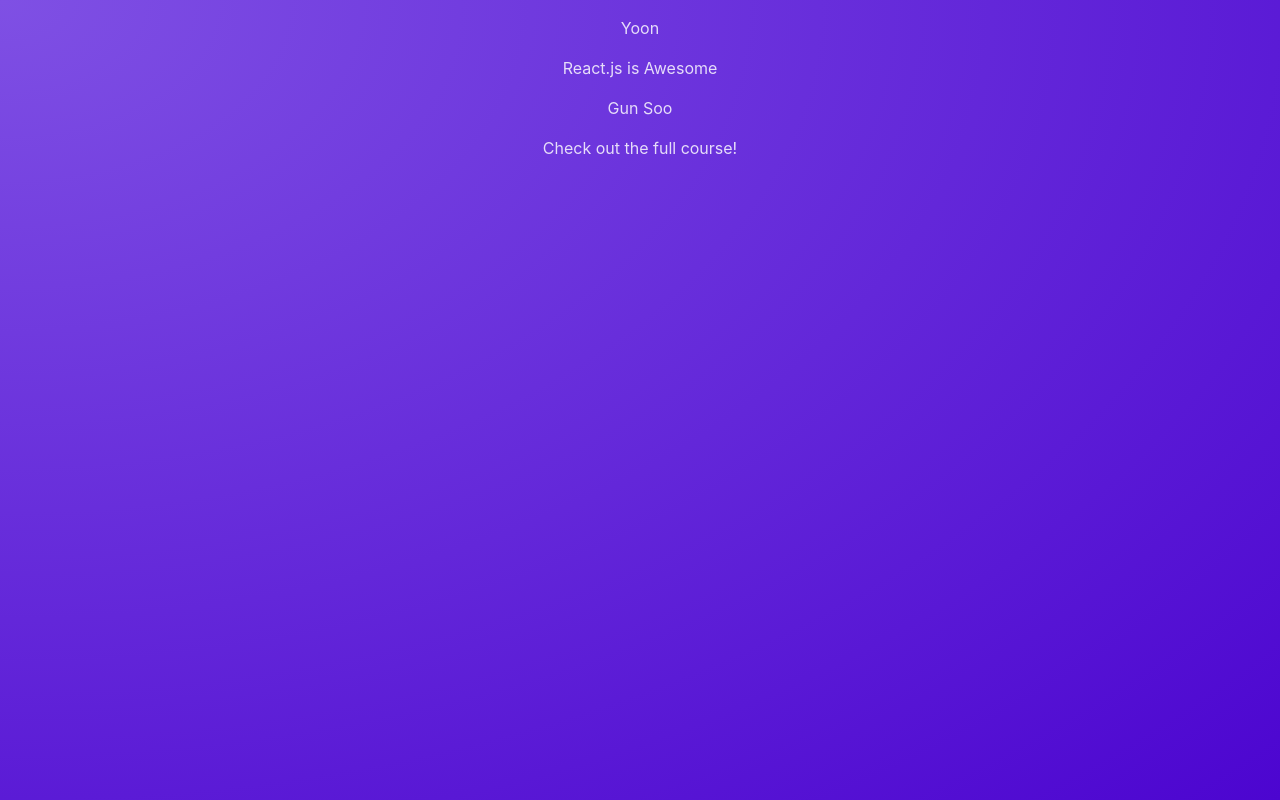
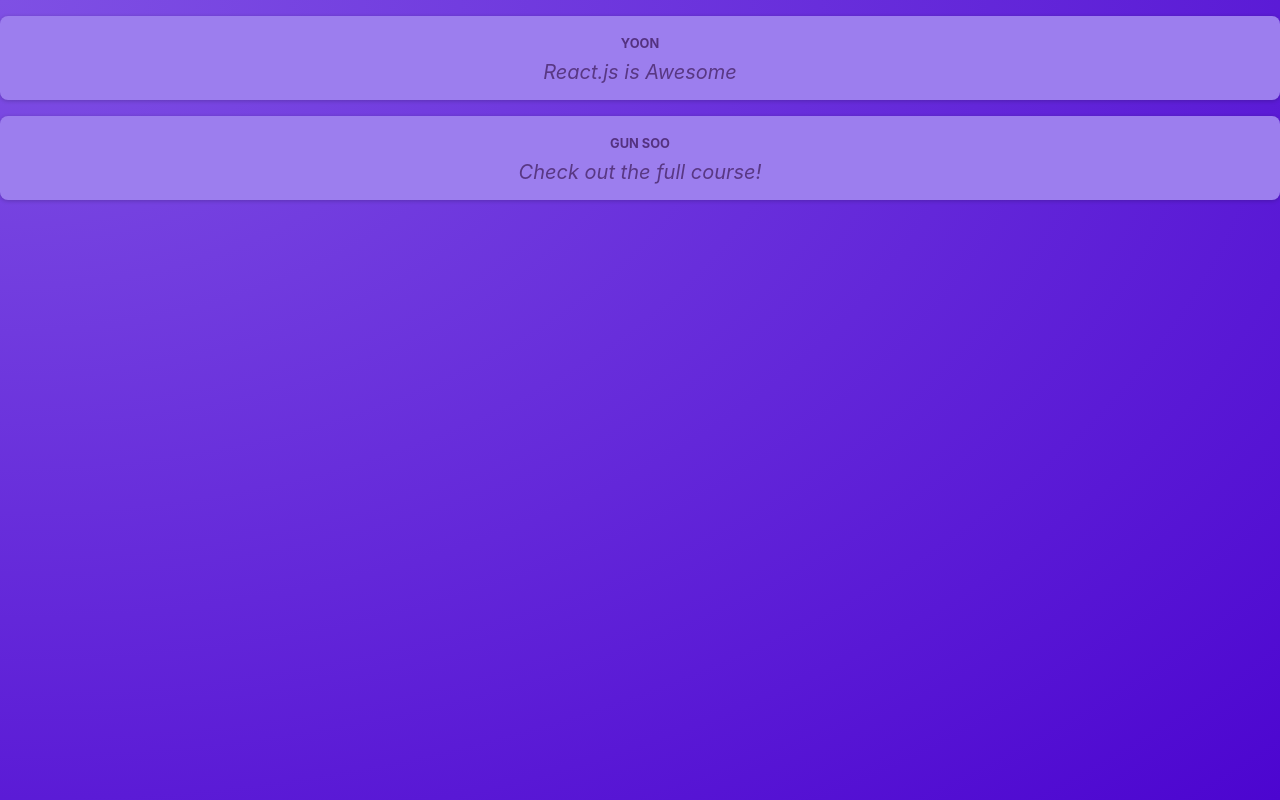
Before and after one commit to ygs3004/StudyNextJs, a React (Vite) app in the folder react-crash-course/: page / in a window 1280 px wide. Built offline with nearby package versions, Linux system fonts and the light colour scheme.

Commit message:
react - css module

```diff
--- a/react-crash-course/src/components/Post.jsx
+++ b/react-crash-course/src/components/Post.jsx
@@ -1,8 +1,12 @@
+import classes from './Post.module.css';
+
 function Post(props) {
-    return <div>
-        <p>{props.author}</p>
-        <p>{props.body}</p>
-    </div>
+    return (
+        <div className={classes.post}>
+            <p className={classes.author}>{props.author}</p>
+            <p className={classes.text}>{props.body}</p>
+        </div>
+    )
 }
 
 export default Post;
--- /dev/null
+++ b/react-crash-course/src/components/Post.module.css
@@ -0,0 +1,35 @@
+.post {
+    margin: 1rem 0;
+    padding: 1rem;
+    background-color: #9c7eee;
+    border-radius: 8px;
+    box-shadow: 0 1px 4px rgba(0, 0, 0, 0.2);
+    animation: animate-in 1s ease-out forwards;
+}
+
+.author {
+    font-size: 0.8rem;
+    font-weight: bold;
+    color: #543280;
+    margin: 0;
+    text-transform: uppercase;
+}
+
+.text {
+    white-space: pre-wrap;
+    font-size: 1.25rem;
+    margin: 0.25rem 0 0 0;
+    color: #593884;
+    font-style: italic;
+}
+
+@keyframes animate-in {
+    from {
+        opacity: 0;
+        transform: translateY(1rem);
+    }
+    to {
+        opacity: 1;
+        transform: translateY(0);
+    }
+}
```
